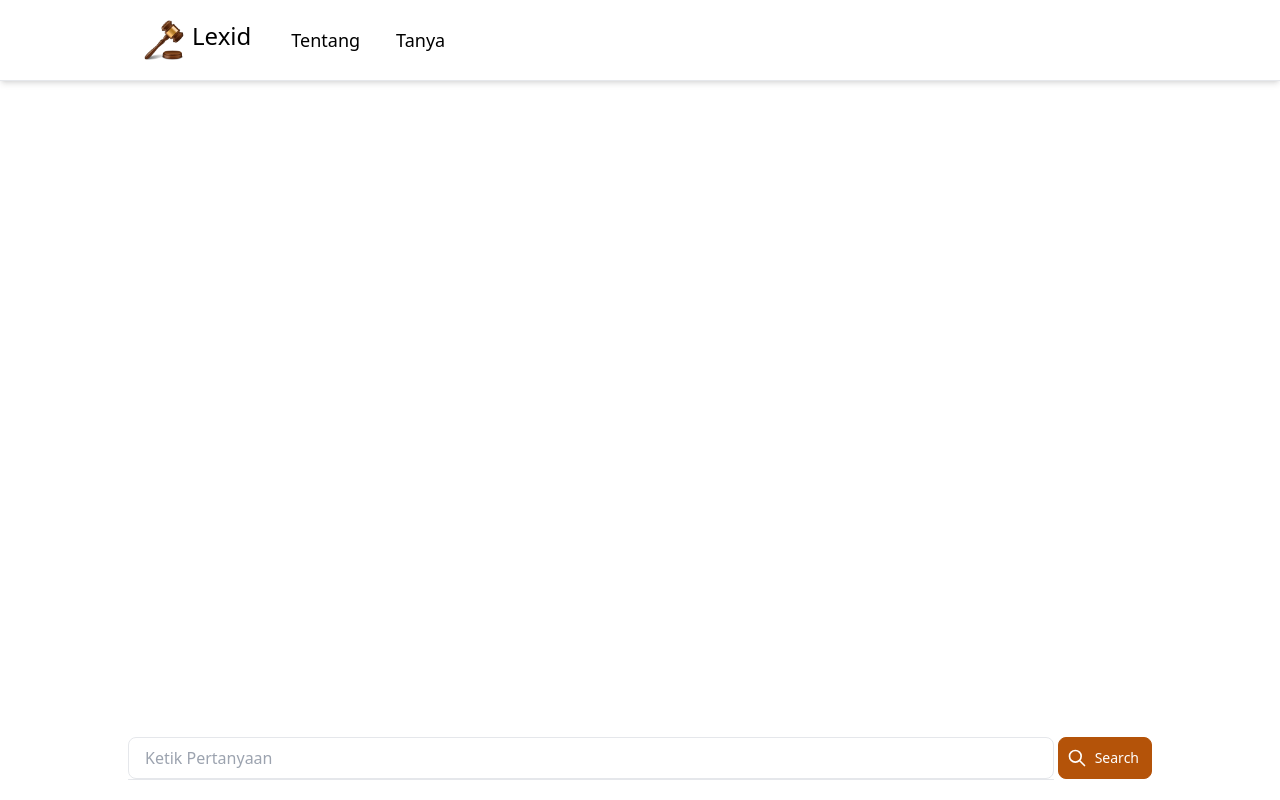
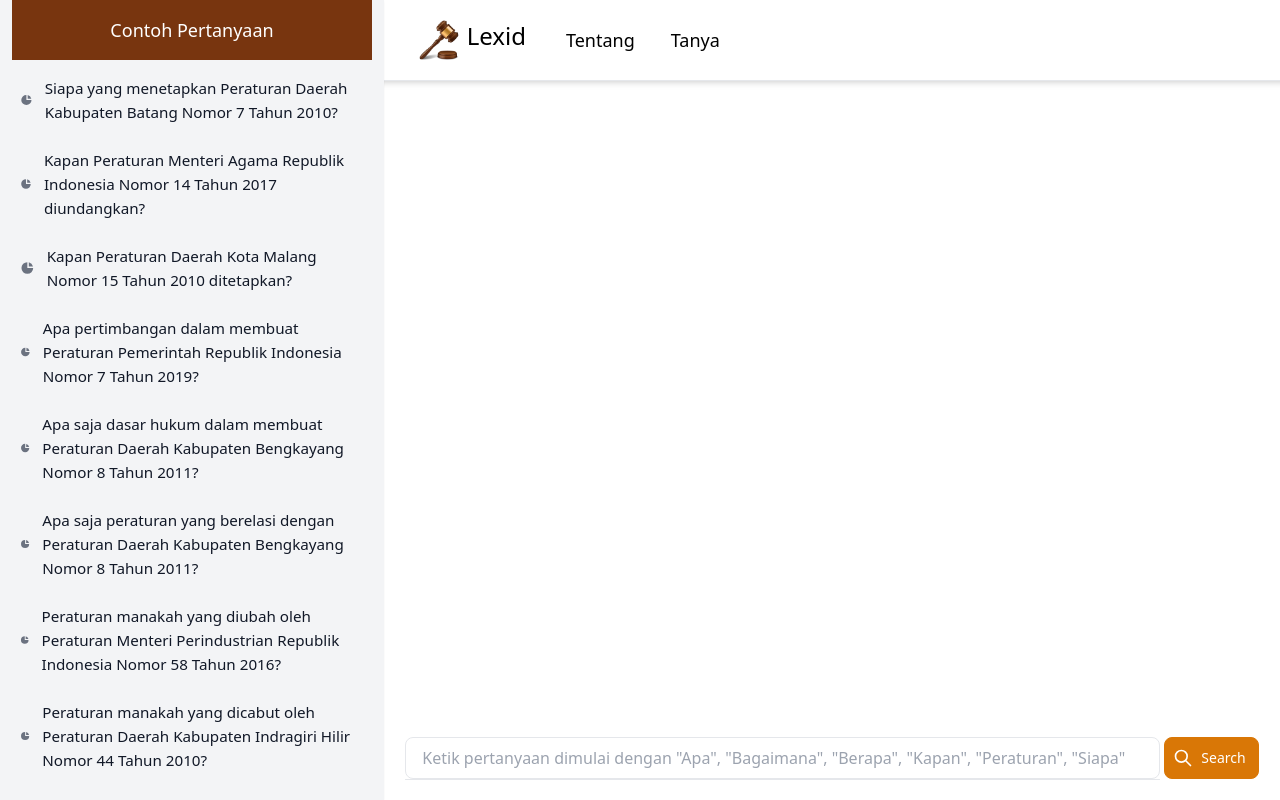
Before and after one commit to handi91/lexid-fe, a Next.js app: page / in a window 1280 px wide. Built offline with nearby package versions, Linux system fonts and the light colour scheme.

Commit message:
edit layout

```diff
--- a/components/Header.js
+++ b/components/Header.js
@@ -4,8 +4,8 @@ import Image from "next/image"
 
 function Header() {
   return (
-    <header className='flex w-full p-5 items-center text-lg text-black justify-center sticky top-0 border-b shadow-md bg-white z-10'>
-      <div className='flex space-x-7 items-center justify-evently lg:w-4/5'>
+    <header className='flex w-full p-5 items-center text-lg text-black justify-center fixed top-0 border-b shadow-md bg-white z-10'>
+      <div className='flex space-x-7 items-center justify-evently lg:w-2/3'>
         <div className="flex items-center">
           <Link href={'/'}>
             <div className="flex space-x-2">
--- /dev/null
+++ b/constants/example-question.json
@@ -0,0 +1,53 @@
+[
+  {
+    "question": "Siapa yang menetapkan Peraturan Daerah Kabupaten Batang Nomor 7 Tahun 2010?"
+  },
+  {
+    "question": "Kapan Peraturan Menteri Agama Republik Indonesia Nomor 14 Tahun 2017 diundangkan?"
+  },
+  {
+    "question": "Kapan Peraturan Daerah Kota Malang Nomor 15 Tahun 2010 ditetapkan?"
+  },
+  {
+    "question": "Apa pertimbangan dalam membuat Peraturan Pemerintah  Republik Indonesia Nomor 7 Tahun 2019?"
+  },
+  {
+    "question": "Apa saja dasar hukum dalam membuat Peraturan Daerah Kabupaten Bengkayang Nomor 8 Tahun 2011?"
+  },
+  {
+    "question": "Apa saja peraturan yang berelasi dengan Peraturan Daerah Kabupaten Bengkayang Nomor 8 Tahun 2011?"
+  },
+  {
+    "question": "Peraturan manakah yang diubah oleh Peraturan Menteri Perindustrian Republik Indonesia Nomor 58 Tahun 2016?"
+  },
+  {
+    "question": "Peraturan manakah yang dicabut oleh Peraturan Daerah Kabupaten Indragiri Hilir Nomor 44 Tahun 2010?"
+  },
+  {
+    "question": "Apa saja Bab yang dibahas dalam Peraturan Daerah Kabupaten Banjar Nomor 18 Tahun 2012?"
+  },
+  {
+    "question": "Berapa jumlah Pasal yang diatur dalam Peraturan Daerah Kabupaten Banjar Nomor 18 Tahun 2012?"
+  },
+  {
+    "question": "Bagaimana bunyi Pasal 5 dalam Peraturan Menteri Dalam Negeri Republik Indonesia Nomor 35 Tahun 2017?"
+  },
+  {
+    "question": "Bagaimana bunyi Pasal 3 ayat 2 dalam Peraturan Daerah Kabupaten Buton Nomor 44 Tahun 2011?"
+  },
+  {
+    "question": "Bagaimana perubahan bunyi Pasal 43 ayat 3 dalam Peraturan Komisi Pemberantasan Korupsi Republik Indonesia Nomor 06 Tahun 2006?"
+  },
+  {
+    "question": "Apa saja pasal yang dihapus dalam Peraturan Pemerintah Republik Indonesia Nomor 12 Tahun 2001?"
+  },
+  {
+    "question": "Apa saja pasal yang ditambahkan dalam Peraturan Pemerintah Republik Indonesia Nomor 12 Tahun 2001?"
+  },
+  {
+    "question": "Apakah Peraturan Menteri Agraria dan Tata Ruang/Badan Pertanahan Nasional Republik Indonesia Nomor 14 Tahun 2017 mengalami amandemen?"
+  },
+  {
+    "question": "Apakah Peraturan Pemerintah Republik Indonesia Nomor 2 Tahun 2000 masih berlaku?"
+  }
+]
--- a/pages/index.js
+++ b/pages/index.js
@@ -3,8 +3,9 @@ import Head from 'next/head'
 import { Inter } from 'next/font/google'
 import Header from '@/components/Header'
 import Link from 'next/link'
-import { useEffect, useRef, useState } from "react";
-import axios from "axios";
+import { useEffect, useRef, useState } from "react"
+import axios from "axios"
+import example from '@/constants/example-question.json'
 
 const inter = Inter({ subsets: ['latin'] })
 
@@ -14,11 +15,14 @@ const BACK_END = {
   suggestion: "http://localhost:8080/suggestion"
 }
 
+const BACKEND_ASK = process.env.NEXT_PUBLIC_ASK
+const BACKEND_CORRECTION = process.env.NEXT_PUBLIC_CORRECTION
+const BACKEND_SUGGESTION = process.env.NEXT_PUBLIC_SUGGESTION
+
 export default function Home() {
   const inputRef = useRef(null);
   const [suggestions, setSuggestions] = useState([]);
   const [results, setResults] = useState([]);
-  const [alternativeResult, setAlternativeResult] = useState({ question: '', answer: ''})
   const [searchValue, setSearchValue] = useState('');
   const [autocompleteInput, setAutocompleteInput] = useState('');
   const [autocompleteCollection, setAutocompleteCollection] = useState([]);
@@ -26,10 +30,11 @@ export default function Home() {
   useEffect(() => {
     async function fetchSuggestions() {
       try {
+        console.log(process.env)
         const index = autocompleteCollection.length
         const head = (index === 0 ? '': autocompleteCollection[0])
         const prev = (index === 0 ? '': autocompleteCollection[index-1])
-        const response = await axios.post(`${BACK_END.suggestion}?input=${autocompleteInput}&index=${index}&head=${head}&prev=${prev}`);
+        const response = await axios.post(`${BACKEND_SUGGESTION}?input=${autocompleteInput}&index=${index}&head=${head}&prev=${prev}`);
         setSuggestions(response.data.suggestions);
       } catch (error) {
       }
@@ -84,7 +89,7 @@ export default function Home() {
     e.preventDefault();
     inputRef.current.value = '';
     try {
-      const response = await axios.post(`${BACK_END.ask}?question=${searchValue}`);
+      const response = await axios.post(`${BACKEND_ASK}?question=${searchValue}`);
       if (response.data.invalid) {
         let result = {
           question: searchValue,
@@ -92,7 +97,7 @@ export default function Home() {
           alternativeQuestion : "",
           alternativeAnswer: ""
         }
-        const alternativeResponse = await axios.post(`${BACK_END.correction}?question=${searchValue}`)
+        const alternativeResponse = await axios.post(`${BACKEND_CORRECTION}?question=${searchValue}`)
         if (alternativeResponse.data.result) {
           result.alternativeQuestion = alternativeResponse.data.question
           result.alternativeAnswer = alternativeResponse.data.result
@@ -114,13 +119,49 @@ export default function Home() {
     setAutocompleteInput('');
   }
 
+  const handleExample = async (e) => {
+    e.preventDefault()
+    const searchText = e.target.outerText
+    try {
+      const response = await axios.post(`${BACKEND_ASK}?question=${searchText}`);
+      setResults([...results, {
+        question: searchText,
+        answer: response.data['result'],
+        alternativeQuestion: '',
+        alternativeAnswer: ''
+      }])
+    } catch (error) {
+    }
+  }
+
   return (
-    <div className='flex flex-col items-center justify-center w-screen min-h-screen'>
+    <div className="flex">
       <Head>
-        <title>Lexid - Tanya</title>
+        <title>Lexid</title>
       </Head>
+      <aside className="fixed top-0 left-0 z-40 w-96 h-screen transition-transform -translate-x-full md:translate-x-0 shadow-sm" aria-label="Sidebar">
+        <div className="h-full px-3 pb-4 overflow-y-auto bg-gray-100 dark:bg-gray-800">
+          <p className='p-4 font-medium text-lg text-white text-center w-full bg-amber-900 sticky top-0'>Contoh Pertanyaan</p>
+          <ul className="space-y-2 mt-2">
+            {example.map((data) => {
+              return (
+                <li>
+                  <Link
+                    href="/"
+                    onClick={e => handleExample(e)}
+                    className="flex items-center p-2 text-base font-normal text-gray-900 rounded-lg dark:text-white hover:bg-gray-200 dark:hover:bg-gray-700">
+                    <svg aria-hidden="true" className="w-6 h-6 text-gray-500 transition duration-75 dark:text-gray-400 group-hover:text-gray-900 dark:group-hover:text-white" fill="currentColor" viewBox="0 0 20 20" xmlns="http://www.w3.org/2000/svg"><path d="M2 10a8 8 0 018-8v8h8a8 8 0 11-16 0z"></path><path d="M12 2.252A8.014 8.014 0 0117.748 8H12V2.252z"></path></svg>
+                    <span className="ml-3 text-[0.95rem]">{data.question}</span>
+                  </Link>
+                </li>
+              )
+            })}
+          </ul>
+        </div>
+      </aside>
+      <div className='flex flex-col items-center justify-center md:ml-96 w-screen min-h-screen'>
         <Header />
-      <div className='flex flex-col items-center justify-start flex-grow w-4/5 z-0 pb-16'>
+        <div className='flex flex-col items-center justify-start flex-grow w-5/6 z-0 py-20'>
           <div className="w-full p-5">
           {results.map((result) => {
             return (
@@ -151,7 +192,7 @@ export default function Home() {
           }
           </div>
         </div>
-      <div className="w-4/5 fixed bottom-0 bg-white z-10 pb-5">
+        <div className="w-2/3 fixed bottom-0 bg-white z-10 pb-5">
           <form onSubmit={handleSubmit}>
             <div className="flex space-x-1 items-start">
               <div className="w-full">
@@ -163,7 +204,7 @@ export default function Home() {
                       ? "rounded-tl-lg rounded-tr-lg"
                       : "rounded-lg"
                   } z-10 border focus:border-blue-400 focus:outline-none focus:ring focus:ring-blue-300 focus:ring-opacity-40 text-black`}
-                placeholder="Ketik Pertanyaan"
+                  placeholder='Ketik pertanyaan dimulai dengan "Apa", "Bagaimana", "Berapa", "Kapan", "Peraturan", "Siapa"'
                   onChange={ e => handleOnchangeInput(e.target.value)}
                   onClick={ e => handleOnchangeInput(e.target.value)}
                 />
@@ -180,14 +221,15 @@ export default function Home() {
                   })}
                 </ul>
               </div>
-            <button type="submit" className="inline-flex items-center py-2.5 px-3 ml-2 text-sm font-medium text-white bg-amber-700 rounded-lg border border-amber-700 hover:bg-amber-800 focus:ring-4 focus:outline-none focus:ring-blue-300">
+              <button type="submit" className="inline-flex items-center py-2.5 px-3 ml-2 text-sm font-medium text-white bg-amber-600 rounded-lg border border-amber-600 hover:bg-amber-700 focus:ring-4 focus:outline-none focus:ring-blue-300">
                 <svg aria-hidden="true" className="w-5 h-5 mr-2 -ml-1" fill="none" stroke="currentColor"
-              viewBox="0 0 24 24" xmlns="http://www.w3.org/2000/svg"><path stroke-linecap="round" stroke-linejoin="round"
-              stroke-width="2" d="M21 21l-6-6m2-5a7 7 0 11-14 0 7 7 0 0114 0z"></path></svg>Search
+                viewBox="0 0 24 24" xmlns="http://www.w3.org/2000/svg"><path strokeLinecap="round" strokeLinejoin="round"
+                strokeWidth="2" d="M21 21l-6-6m2-5a7 7 0 11-14 0 7 7 0 0114 0z"></path></svg>Search
               </button>
             </div>
           </form>
         </div>
       </div>
+    </div>
   );
 }
```
Also changed, not shown: 1 other file (tests, documents, lock files or other folders). Lines whose indentation alone changed are shown as unchanged.
